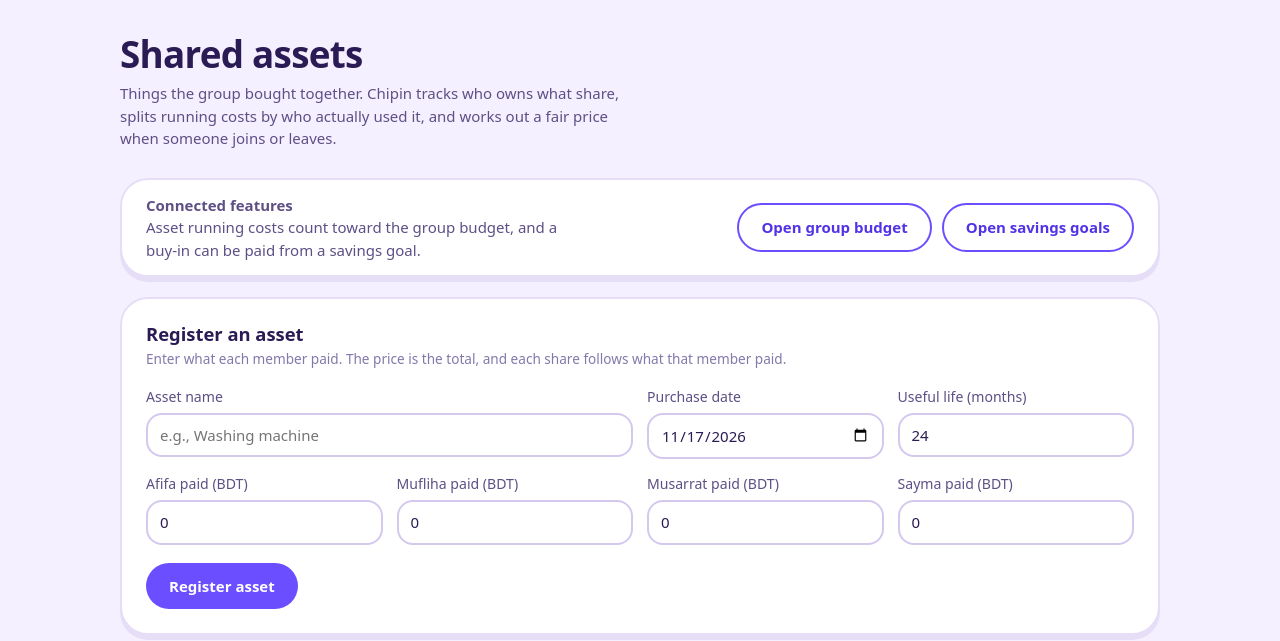
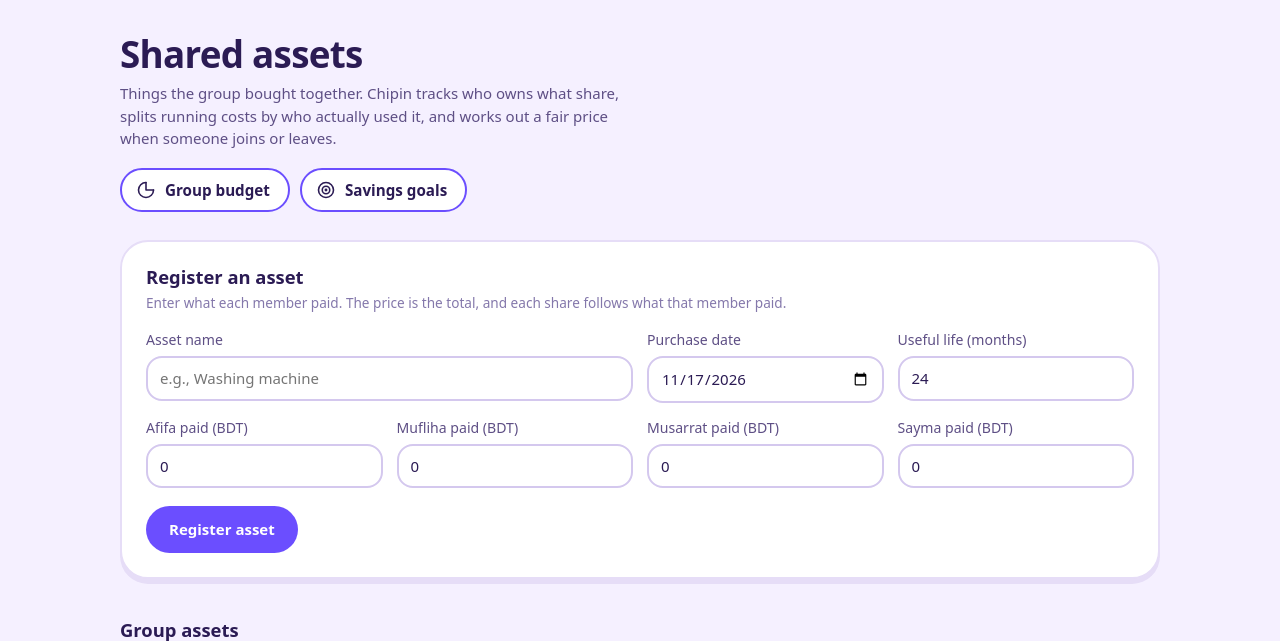
Before and after one commit to Wahidakabir/CSE470-Project-Chipin, a Spring Boot app: page /assets in a window 1280 px wide. Shown: the part 76-717 px from the top of the page. Run offline with Spring Boot 4, Linux system fonts and the light colour scheme; tables that the repository leaves empty hold one stand-in row (values such as "Sample post").

Commit message:
Feature 5: add group budget and savings goals buttons to shared assets

```diff
--- a/src/main/java/com/chipin/chipin/controller/SharedAssetController.java
+++ b/src/main/java/com/chipin/chipin/controller/SharedAssetController.java
@@ -1,6 +1,7 @@
 package com.chipin.chipin.controller;
 
 import com.chipin.chipin.service.SharedAssetService;
+import org.springframework.context.ApplicationContext;
 import org.springframework.format.annotation.DateTimeFormat;
 import org.springframework.stereotype.Controller;
 import org.springframework.ui.Model;
@@ -24,22 +25,51 @@ public class SharedAssetController {
     private static final String DEFAULT_GROUP_ID = "group_01";
     private static final List<String> DEMO_MEMBERS = Arrays.asList("Afifa", "Mufliha", "Musarrat", "Sayma");
 
-    // Pages of other teammates' features that connect to shared assets.
-    // Budget (Feature 11): asset running costs are saved as expenses, which the budget adds up.
-    // Savings Goals (Feature 15): a buy-in can be paid from a goal.
-    // If a teammate's page lives at a different address, change it here only.
-    private static final String BUDGET_PATH = "/health-score";
-    private static final String SAVINGS_GOALS_PATH = "/savings-goals";
+    // Pages of two teammates' features that connect to shared assets:
+    //   Feature 11 Group Budget Management (/budgets): asset running costs are saved as expenses, which a budget adds up.
+    //   Feature 15 Collaborative Savings   (/savings):  a buy-in can be paid from a goal.
+    // The buttons open these pages when the teammate's controller is part of this project.
+    private static final String BUDGET_PATH = "/budgets";
+    private static final String BUDGET_CONTROLLER_BEAN = "budgetController";
+    private static final String SAVINGS_GOALS_PATH = "/savings";
+    private static final String SAVINGS_GOALS_CONTROLLER_BEAN = "savingsGoalController";
 
-    public SharedAssetController(SharedAssetService assetService) {
+    private final ApplicationContext applicationContext;
+
+    public SharedAssetController(SharedAssetService assetService, ApplicationContext applicationContext) {
         this.assetService = assetService;
+        this.applicationContext = applicationContext;
     }
 
     private void addPageBasics(Model model, String currentUser) {
         model.addAttribute("currentUser", currentUser);
         model.addAttribute("members", DEMO_MEMBERS);
-        model.addAttribute("budgetPath", BUDGET_PATH);
-        model.addAttribute("savingsGoalsPath", SAVINGS_GOALS_PATH);
+    }
+
+    // The "Group budget" and "Savings goals" buttons come here. If the teammate's page is part of
+    // this project we send the person there; if not, they stay on the assets page with a short message.
+    @GetMapping("/open/budget")
+    public String openBudget(@RequestParam(defaultValue = "Mufliha") String currentUser,
+                             RedirectAttributes redirectAttributes) {
+        return openTeammatePage(BUDGET_PATH, BUDGET_CONTROLLER_BEAN, "Group budget (feature 11)",
+                currentUser, redirectAttributes);
+    }
+
+    @GetMapping("/open/savings-goals")
+    public String openSavingsGoals(@RequestParam(defaultValue = "Mufliha") String currentUser,
+                                   RedirectAttributes redirectAttributes) {
+        return openTeammatePage(SAVINGS_GOALS_PATH, SAVINGS_GOALS_CONTROLLER_BEAN, "Savings goals (feature 15)",
+                currentUser, redirectAttributes);
+    }
+
+    private String openTeammatePage(String path, String controllerBean, String featureName,
+                                    String currentUser, RedirectAttributes redirectAttributes) {
+        if (applicationContext.containsBean(controllerBean)) {
+            return "redirect:" + path + "?currentUser=" + currentUser;
+        }
+        redirectAttributes.addFlashAttribute("errorMessage",
+                featureName + " is not added to this project yet. This button opens it once that feature is merged.");
+        return "redirect:/assets?currentUser=" + currentUser;
     }
 
     @GetMapping
--- a/src/main/resources/static/css/assets.css
+++ b/src/main/resources/static/css/assets.css
@@ -44,9 +44,19 @@
   .span-2 { grid-column: span 1; }
 }
 
-/* links to the budget and savings goals pages */
-.related-card { display: flex; justify-content: space-between; align-items: center; gap: 16px; flex-wrap: wrap; padding-block: 14px; }
-.related-text { margin: 0; max-width: 50ch; color: var(--ink-2); }
-.related-text strong { display: block; }
-.related-links { display: flex; gap: 10px; flex-wrap: wrap; }
-.related-links a { text-decoration: none; }
+/* quick links to the budget and savings goals pages */
+.quick-links { display: flex; gap: 10px; flex-wrap: wrap; margin-top: 18px; }
+.quick-link {
+  display: inline-flex; align-items: center; gap: 9px;
+  padding: 9px 18px 9px 14px; border-radius: 999px;
+  background: var(--surface); color: var(--ink); text-decoration: none;
+  font-weight: 700; font-size: 0.95rem;
+  border: 2px solid var(--brand);
+  transition: background .15s ease, color .15s ease, transform .15s ease;
+}
+.quick-link svg { width: 20px; height: 20px; fill: none; stroke: currentColor; stroke-width: 1.9; stroke-linecap: round; stroke-linejoin: round; }
+a.quick-link:hover, a.quick-link:focus-visible { background: var(--brand); color: var(--on-brand); transform: translateY(-1px); }
+a.quick-link:focus-visible { outline: 3px solid var(--brand-strong); outline-offset: 2px; }
+.quick-link.is-soon { border-style: dashed; border-color: var(--field-border); color: var(--ink-3); cursor: default; }
+.quick-link small { font-size: 0.72rem; font-weight: 700; padding: 2px 8px; border-radius: 999px; background: var(--ground); color: var(--ink-2); }
+@media (prefers-reduced-motion: reduce) { .quick-link { transition: none; } a.quick-link:hover { transform: none; } }
--- a/src/main/resources/templates/assets.html
+++ b/src/main/resources/templates/assets.html
@@ -20,8 +20,8 @@
             <details class="more">
                 <summary class="tab">Team features</summary>
                 <div class="more-menu">
-                    <a th:href="@{${budgetPath}(currentUser=${currentUser})}">Group budget</a>
-                    <a th:href="@{${savingsGoalsPath}(currentUser=${currentUser})}">Savings goals</a>
+                    <a th:href="@{/assets/open/budget(currentUser=${currentUser})}">Group budget</a>
+                    <a th:href="@{/assets/open/savings-goals(currentUser=${currentUser})}">Savings goals</a>
                     <a th:href="@{/voting(currentUser=${currentUser})}">Expense voting</a>
                     <a th:href="@{/emergency(currentUser=${currentUser})}">Emergency fund</a>
                     <a th:href="@{/health-score(currentUser=${currentUser})}">Health score</a>
@@ -42,19 +42,20 @@
     <div class="page-head">
         <h1>Shared assets</h1>
         <p class="subtitle">Things the group bought together. Chipin tracks who owns what share, splits running costs by who actually used it, and works out a fair price when someone joins or leaves.</p>
+        <div class="quick-links">
+            <a class="quick-link" th:href="@{/assets/open/budget(currentUser=${currentUser})}">
+                <svg viewBox="0 0 24 24" aria-hidden="true"><path d="M21 12a9 9 0 1 1-9-9"/><path d="M12 3v9h9"/></svg>
+                Group budget
+            </a>
+            <a class="quick-link" th:href="@{/assets/open/savings-goals(currentUser=${currentUser})}">
+                <svg viewBox="0 0 24 24" aria-hidden="true"><circle cx="12" cy="12" r="9"/><circle cx="12" cy="12" r="4.5"/><circle cx="12" cy="12" r="0.8"/></svg>
+                Savings goals
+            </a>
+        </div>
     </div>
 
     <div th:if="${successMessage}" class="alert alert-success" th:text="${successMessage}"></div>
     <div th:if="${errorMessage}" class="alert alert-error" th:text="${errorMessage}"></div>
-
-    <section class="card related-card" aria-label="Connected features">
-        <p class="related-text"><strong>Connected features</strong>
-            Asset running costs count toward the group budget, and a buy-in can be paid from a savings goal.</p>
-        <div class="related-links">
-            <a class="btn btn-secondary" th:href="@{${budgetPath}(currentUser=${currentUser})}">Open group budget</a>
-            <a class="btn btn-secondary" th:href="@{${savingsGoalsPath}(currentUser=${currentUser})}">Open savings goals</a>
-        </div>
-    </section>
 
     <!-- Register -->
     <section class="card">
```
Also changed, not shown: src/main/resources/templates/asset-history.html (+12 -11 lines).
